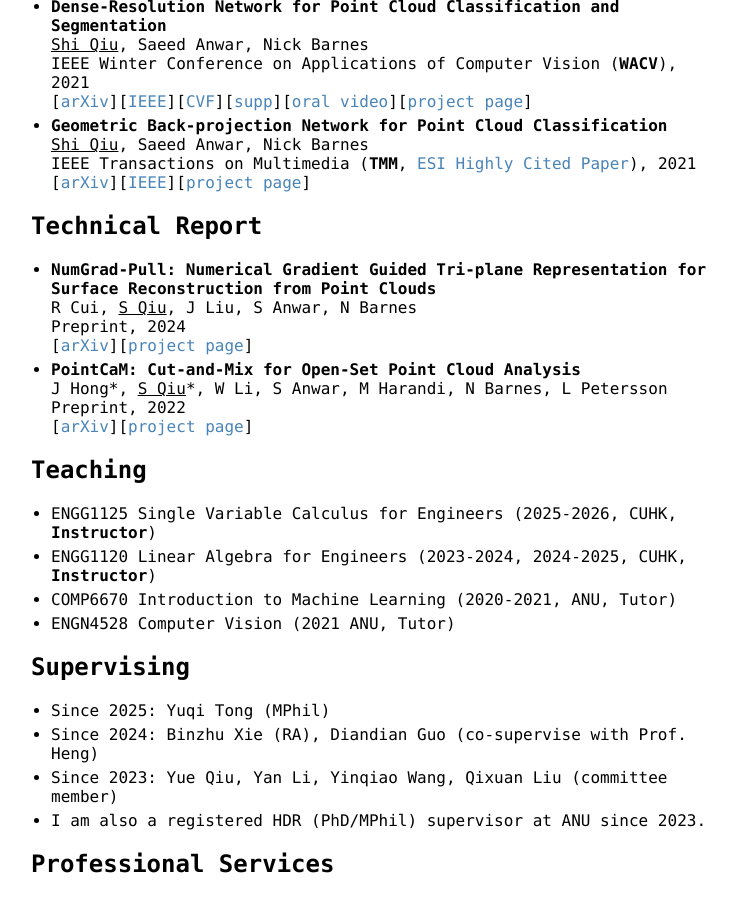
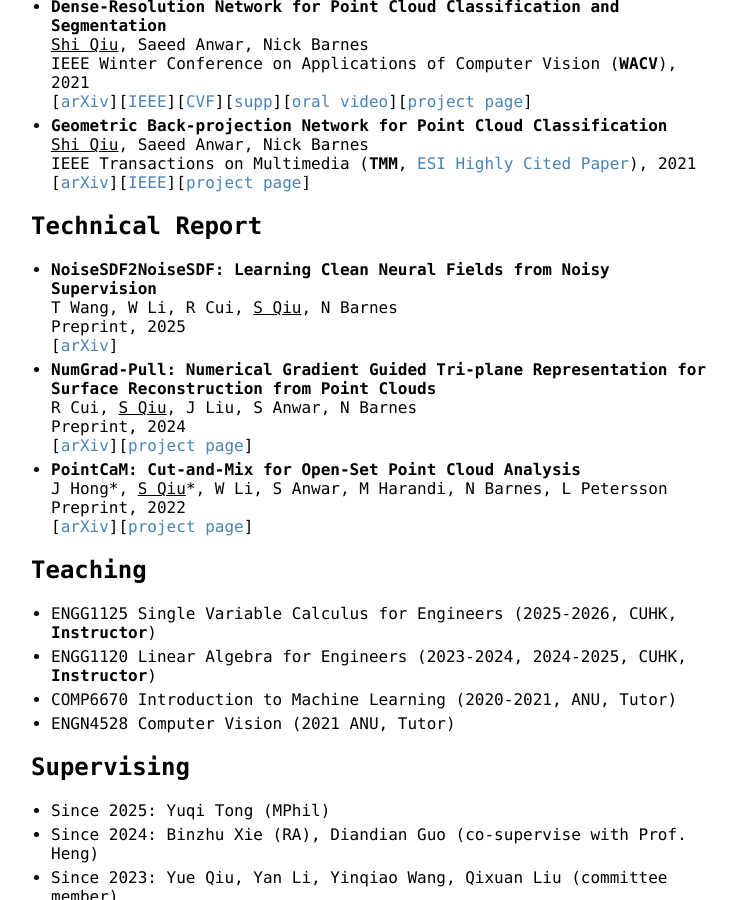
Before and after one commit to ShiQiu0419/ShiQiu0419.github.io, a Jekyll site: the page built from index.md, in a window 1280 px wide and 900 px high, scrolled down 3097 px. Shown: the whole window, without its empty margins (259-996 px from the left). Built offline with Jekyll 4.4.1, drawn with Linux system fonts in a browser that asks for light colours; our own code applies the rules of GitHub Pages for plain Markdown files; some of the changed text lies outside the part shown.

Commit message:
Update index.md

```diff
--- a/index.md
+++ b/index.md
@@ -120,6 +120,10 @@ IEEE Transactions on Multimedia (**TMM**, [ESI Highly Cited Paper](https://www.w
 [[arXiv](https://arxiv.org/abs/1911.12885)][[IEEE](https://ieeexplore.ieee.org/document/9410405)][[project page](https://github.com/ShiQiu0419/GFNet)]
 
 ## Technical Report
+* **NoiseSDF2NoiseSDF: Learning Clean Neural Fields from Noisy Supervision**
+T Wang, W Li, R Cui, <ins>S Qiu</ins>, N Barnes
+Preprint, 2025
+[[arXiv](https://arxiv.org/abs/2507.13595)]
 * **NumGrad-Pull: Numerical Gradient Guided Tri-plane Representation for Surface Reconstruction from Point Clouds**
 R Cui, <ins>S Qiu</ins>, J Liu, S Anwar, N Barnes
 Preprint, 2024
```
Also changed, not shown: other parts of index.md (+2 -2 lines).
